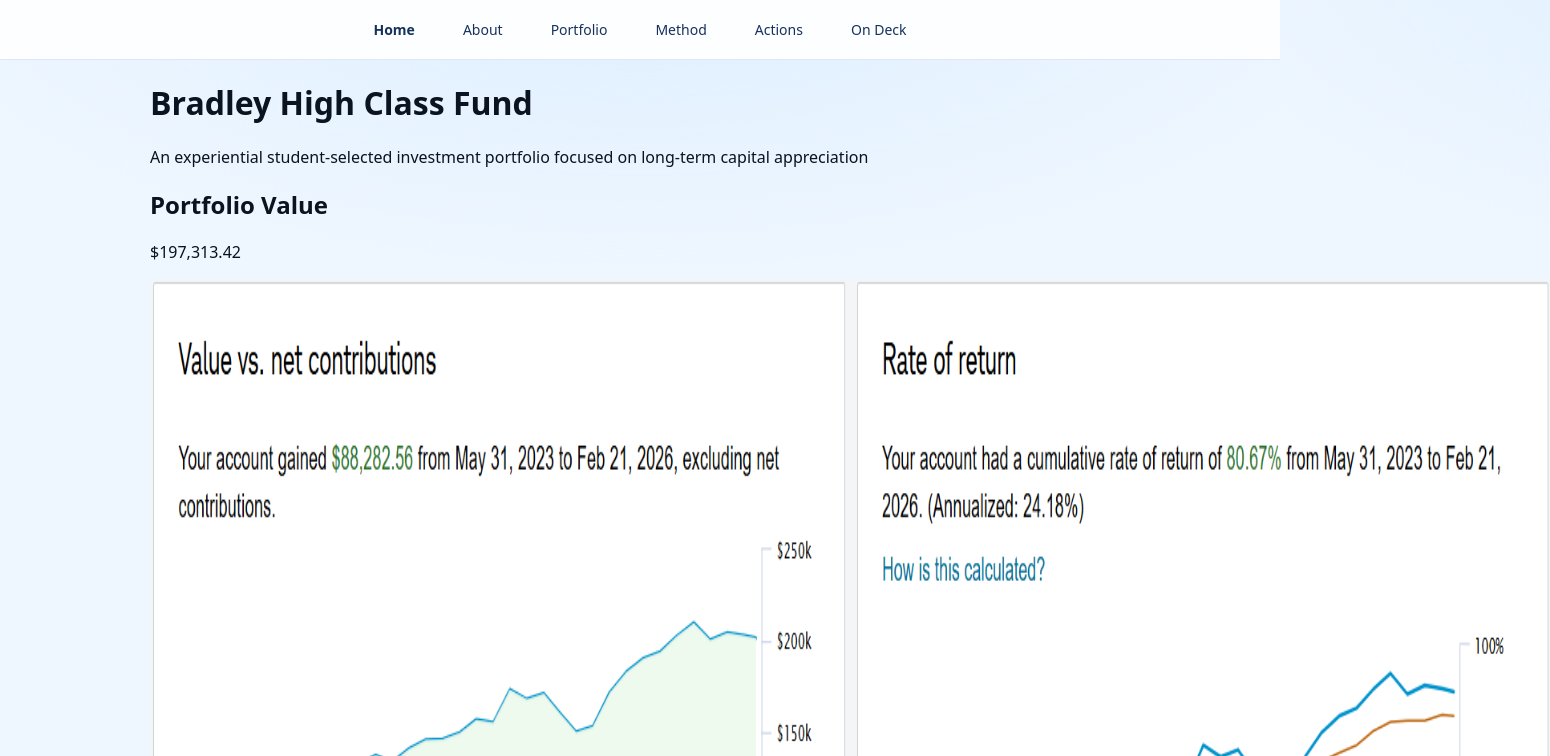
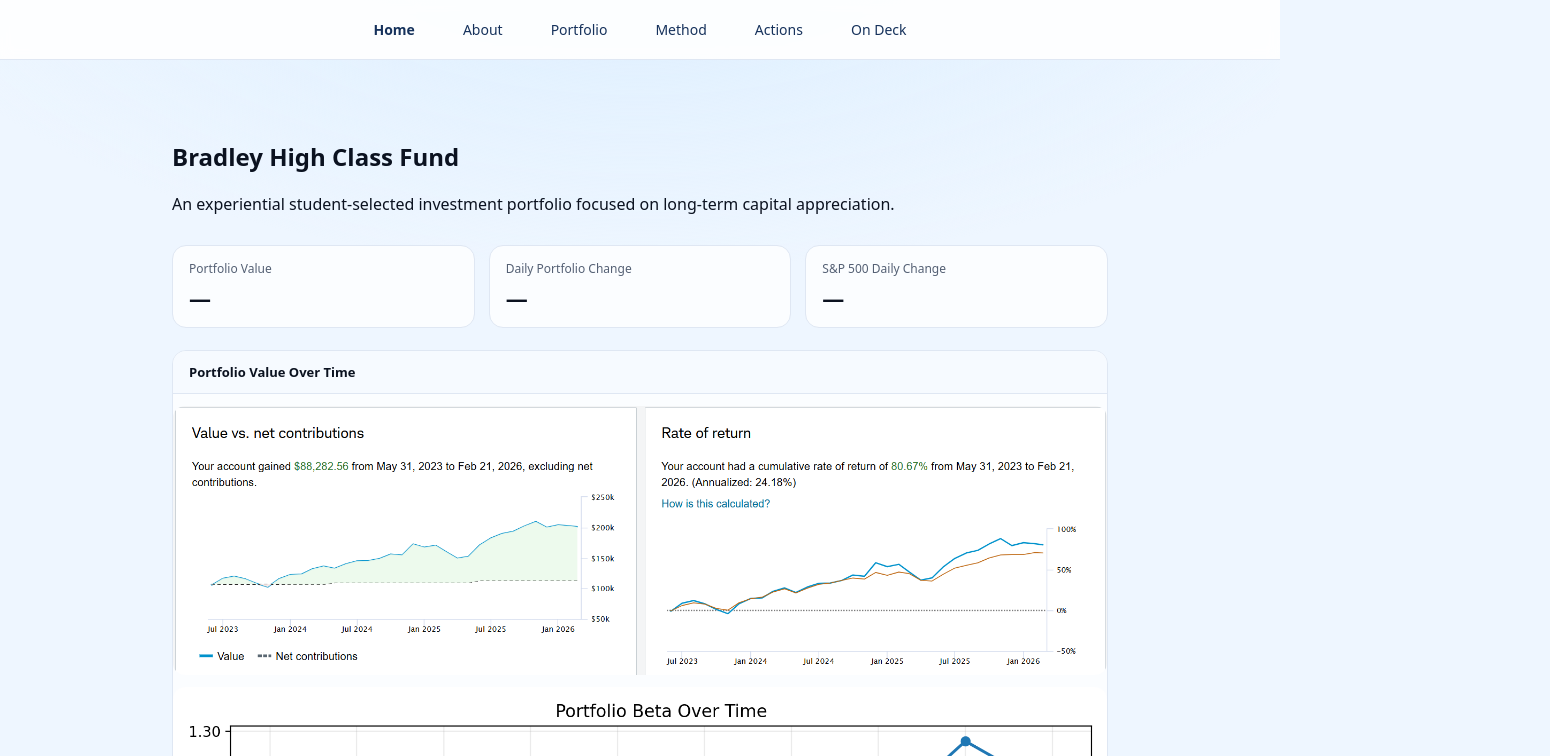
Before and after one commit to bradleyhighclassfund/bradleyhighclassfund, a Next.js app: page / in a window 1280 px wide. Shown: the top 756 px of the page, 1550 px wide, since content can reach past the window. Built offline with nearby package versions, Linux system fonts and the light colour scheme; no server answers.

Commit message:
Update page.tsx

```diff
--- a/app/page.tsx
+++ b/app/page.tsx
@@ -1,54 +1,117 @@
-import Image from "next/image";
+"use client";
 
-export default function Home() {
+import { useEffect, useState } from "react";
+
+export default function HomePage() {
+  const [portfolioValue, setPortfolioValue] = useState<number | null>(null);
+  const [portfolioDailyChange, setPortfolioDailyChange] = useState<number | null>(null);
+  const [sp500DailyChange, setSp500DailyChange] = useState<number | null>(null);
+
+  useEffect(() => {
+    async function fetchPortfolio() {
+      try {
+        const res = await fetch("/api/portfolio");
+        const data = await res.json();
+
+        setPortfolioValue(
+          typeof data.totalMarketValue === "number" ? data.totalMarketValue : null
+        );
+        setPortfolioDailyChange(
+          typeof data.dailyChange === "number" ? data.dailyChange : null
+        );
+
+        if (typeof data.sp500DailyChange === "number") {
+          setSp500DailyChange(data.sp500DailyChange);
+        }
+      } catch (e) {
+        console.error("Error fetching portfolio:", e);
+      }
+    }
+
+    async function fetchSP500() {
+      try {
+        const res = await fetch("/api/sp500");
+        const data = await res.json();
+
+        setSp500DailyChange(
+          typeof data.dailyChange === "number" ? data.dailyChange : null
+        );
+      } catch (e) {
+        console.error("Error fetching S&P 500:", e);
+        setSp500DailyChange(null);
+      }
+    }
+
+    fetchPortfolio();
+    fetchSP500();
+  }, []);
+
+  const formatCurrency = (val: number | null) =>
+    val !== null
+      ? val.toLocaleString("en-US", {
+          style: "currency",
+          currency: "USD",
+          minimumFractionDigits: 2,
+          maximumFractionDigits: 2,
+        })
+      : "—";
+
+  const formatPercent = (val: number | null) =>
+    val !== null ? `${val >= 0 ? "+" : ""}${val.toFixed(2)}%` : "—";
+
+  const portfolioClass =
+    portfolioDailyChange !== null
+      ? portfolioDailyChange >= 0
+        ? "pos"
+        : "neg"
+      : "";
+
+  const spClass =
+    sp500DailyChange !== null ? (sp500DailyChange >= 0 ? "pos" : "neg") : "";
+
   return (
-    <main className="min-h-screen bg-white p-6">
-
-      {/* Header */}
-      <div className="text-center mb-6">
-        <h1 className="text-3xl font-semibold">
-          Bradley High Class Fund
-        </h1>
-        <p className="text-gray-600 mt-2">
-          An experiential student-selected investment portfolio focused on long-term capital appreciation
-        </p>
-      </div>
-
-      {/* Portfolio Value */}
-      <div className="text-center mb-8">
-        <h2 className="text-lg text-gray-600">Portfolio Value</h2>
-        <p className="text-3xl font-bold">$197,313.42</p>
-      </div>
-
-      {/* Performance Chart */}
-      <div className="mb-6">
-        <Image
-          src="/performance.png"
-          alt="Portfolio performance"
-          width={1400}
-          height={800}
-          className="w-full h-auto"
-          priority
-        />
-      </div>
-
-      {/* Beta Chart (NEW — centered + smaller) */}
-      <div className="mt-6 text-center">
-        <p className="text-gray-700 mb-2">
-          Portfolio Beta Over Time
+    <main className="homeShell">
+      <section className="hero">
+        <h1 className="title">Bradley High Class Fund</h1>
+        <p className="subtitle">
+          An experiential student-selected investment portfolio focused on long-term capital appreciation.
         </p>
 
-        <div className="flex justify-center">
-          <Image
+        <div className="kpiRow">
+          <div className="kpi">
+            <div className="kpiLabel">Portfolio Value</div>
+            <div className="kpiValue">{formatCurrency(portfolioValue)}</div>
+          </div>
+
+          <div className="kpi">
+            <div className="kpiLabel">Daily Portfolio Change</div>
+            <div className={`kpiValue ${portfolioClass}`}>
+              {formatPercent(portfolioDailyChange)}
+            </div>
+          </div>
+
+          <div className="kpi">
+            <div className="kpiLabel">S&amp;P 500 Daily Change</div>
+            <div className={`kpiValue ${spClass}`}>
+              {formatPercent(sp500DailyChange)}
+            </div>
+          </div>
+        </div>
+
+        <div className="chartBox">
+          <div className="chartHeader">Portfolio Value Over Time</div>
+          <img
+            src="/performance.png"
+            alt="Portfolio performance"
+            className="performanceImage"
+          />
+          <img
             src="/portfolio_beta_homepage.png"
             alt="Portfolio beta over time"
-            width={900}
-            height={500}
-            className="w-full max-w-3xl h-auto"
+            className="performanceImage"
           />
         </div>
-      </div>
-
+      </section>
     </main>
   );
 }
```
